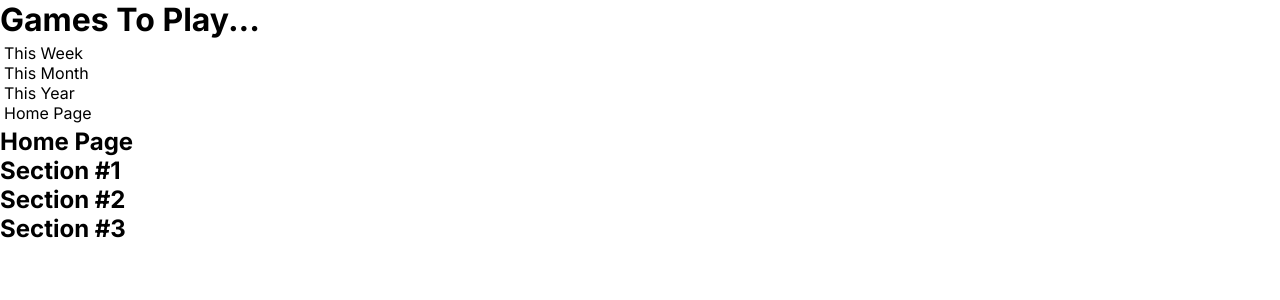
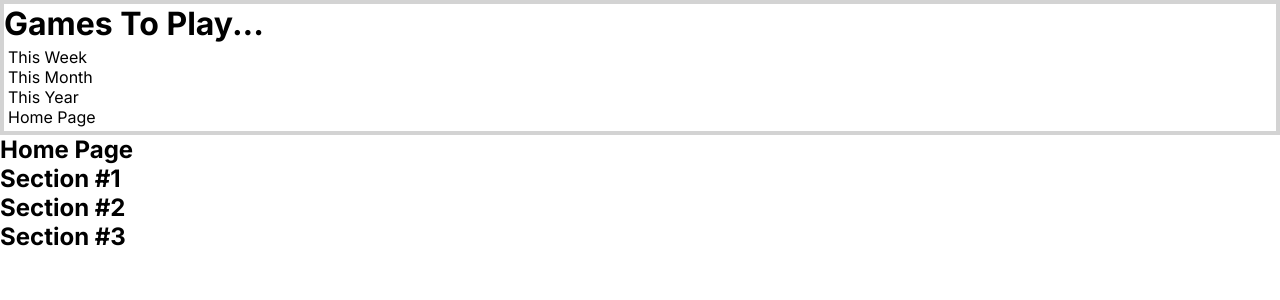
Before and after one commit to franco-ortega/to-do-games, a Next.js app: page / in a window 1280 px wide. Shown: the top 300 px of the page. Built offline with nearby package versions, Linux system fonts and the light colour scheme.

Commit message:
add testing border to Header

```diff
--- a/components/header/Header.jsx
+++ b/components/header/Header.jsx
@@ -1,8 +1,9 @@
 import Nav from '../nav/Nav';
+import styles from './Header.module.scss';
 
 export default function Header() {
   return (
-    <header>
+    <header className={styles.Header}>
       <h1>Games To Play...</h1>
       <Nav />
     </header>
--- /dev/null
+++ b/components/header/Header.module.scss
@@ -0,0 +1,3 @@
+.Header {
+  border: solid lightgray .25rem;
+}
```
